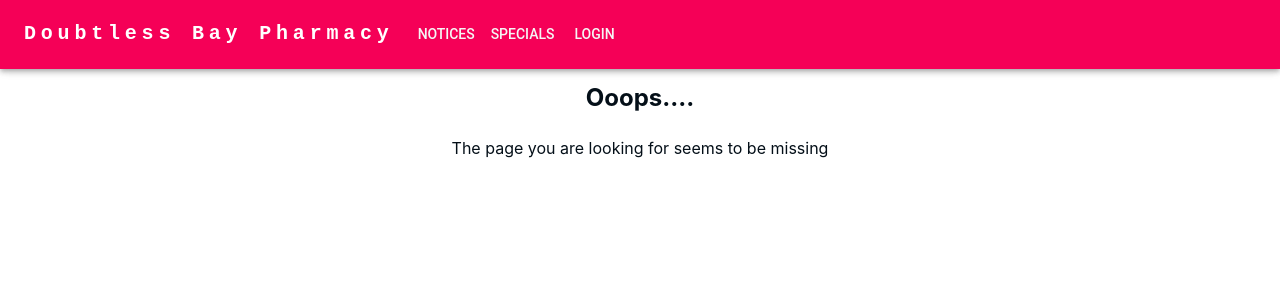
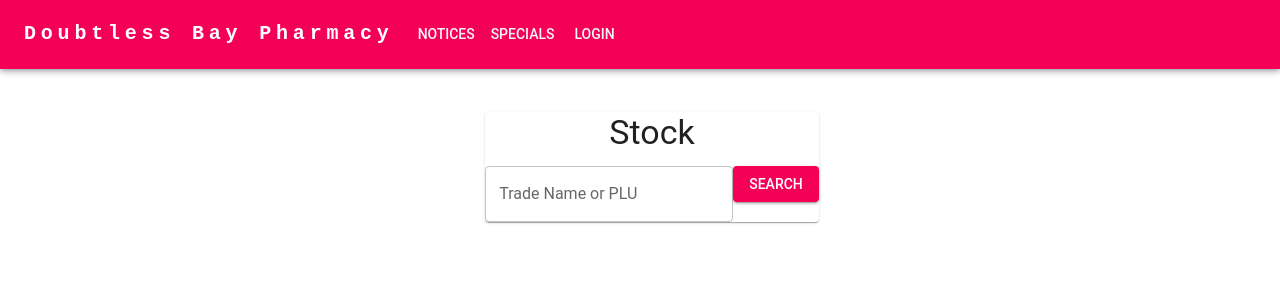
Before and after one commit to institutedata/capstone-siege2000, a React (Vite) app in the folder client/: page /stock in a window 1280 px wide. Shown: the top 300 px of the page. Built offline with nearby package versions, Linux system fonts and the light colour scheme; a web font is replaced by a local one.

Commit message:
stock search button done - when connected to backend should search stock and fill table

```diff
--- /dev/null
+++ b/client/src/pages/Stock.jsx
@@ -0,0 +1,66 @@
+import React, { useState } from 'react';
+import { Paper, Typography, TextField, Button, Table, TableBody, TableCell, TableHead, TableRow } from '@mui/material';
+
+export default function Stock() {
+    const [inputValue, setInputValue] = useState('');
+    const [searchResults, setSearchResults] = useState([]);
+
+    // Function to handle the search
+    const handleSearch = async (event) => {
+        event.preventDefault(); // Prevent the default form submission
+
+//check if it is a number or not - if a number then search by PLU, if not then search by trade name
+
+        const queryType = isNaN(inputValue) ? 'tradeName' : 'plu';
+        const apiUrl = `http://localhost:8081/stock/search?${queryType}=${inputValue}`;
+
+        try {
+            const response = await fetch(apiUrl);
+            if (!response.ok) throw new Error('Network response was not ok.');
+            const data = await response.json();
+            setSearchResults(data); // Assuming the API returns an array of objects
+        } catch (error) {
+            console.error("There was a problem with your fetch operation:", error);
+        }
+    };
+
+    return (
+        <div className="posts">
+            <Paper >
+                <Typography variant="h4" component="h1" gutterBottom>
+                    Stock
+                </Typography>
+                <form onSubmit={handleSearch}>
+                    <TextField
+                        label="Trade Name or PLU"
+                        value={inputValue}
+                        onChange={(e) => setInputValue(e.target.value)}
+                    >
+                    </TextField>
+                    <Button variant="contained" color="primary" type="submit" > Search</Button>
+                </form>
+
+                {searchResults.length > 0 && (
+                    <Table>
+                        <TableHead>
+                            <TableRow>
+                                <TableCell>PLU</TableCell>
+                                <TableCell>Trade Name</TableCell>
+                                <TableCell>Other Columns</TableCell>
+                            </TableRow>
+                        </TableHead>
+                        <TableBody>
+                            {searchResults.map((row, index) => (
+                                <TableRow key={index}>
+                                    <TableCell>{row.plu}</TableCell>
+                                    <TableCell>{row.tradeName}</TableCell>
+                                    <TableCell>// Other row data</TableCell>
+                                </TableRow>
+                            ))}
+                        </TableBody>
+                    </Table>
+                )}
+            </Paper>
+        </div>
+    );
+}
--- a/client/src/routes/AppRoutes.jsx
+++ b/client/src/routes/AppRoutes.jsx
@@ -11,6 +11,7 @@
 import AddPost from '../pages/AddPost';
 import PrintA5 from '../pages/PrintA5';
 import StockItem from '../pages/StockItem';
+import Stock from '../pages/Stock';
 
 export default function AppRoutes() {
     return (
@@ -26,6 +27,7 @@
             <Route path="/addpost" element={<AddPost />} />
             <Route path="/printA5" element={<PrintA5 />} />
             <Route path="/stockitem" element={<StockItem />} />
+            <Route path="/stock" element={<Stock />} />
 
         </Routes>
     )
```
